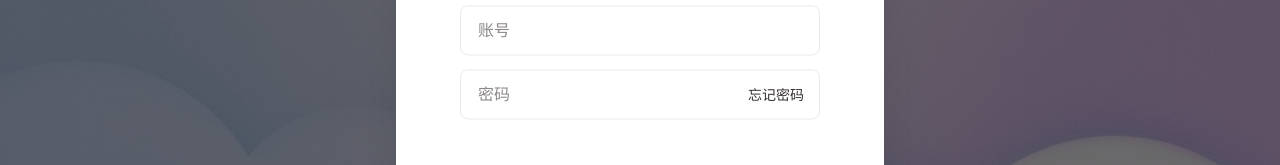
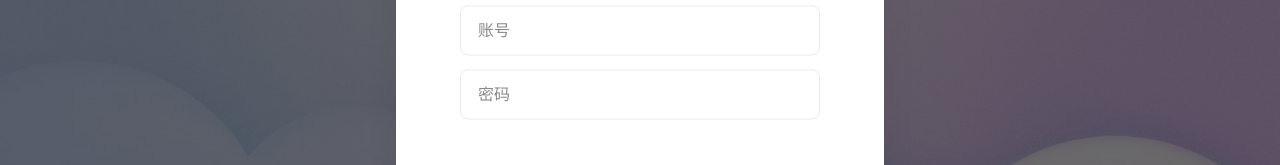
Before and after one commit to WebChatting/chatting-vue, a Vue app: page / in a window 1280 px wide. Shown: the part 301-466 px from the top of the page. Built offline with nearby package versions, Linux system fonts and the light colour scheme.

Commit message:
perf: optimize user experience

```diff
--- a/src/pages/LoginPage.vue
+++ b/src/pages/LoginPage.vue
@@ -36,7 +36,7 @@
                                     ref="accountInput"
                                 />
                             </div>
-                            <div class="list" v-show="!isLogin">
+                            <div class="list">
                                 <input
                                     type="password"
                                     class="input-text the-signin-password"
@@ -50,7 +50,7 @@
                                     ref="passwordInput"
                                 />
                             </div>
-                            <div class="list">
+                            <div class="list" v-show="!isLogin">
                                 <input
                                     type="password"
                                     class="input-text the-signin-password"
@@ -61,7 +61,6 @@
                                     onpropertychange="javascript:void(0)"
                                     data-index="1"
                                     autocomplete="on"
-                                    ref="passwordInput"
                                 />
                                 <a
                                     href="#"
```
